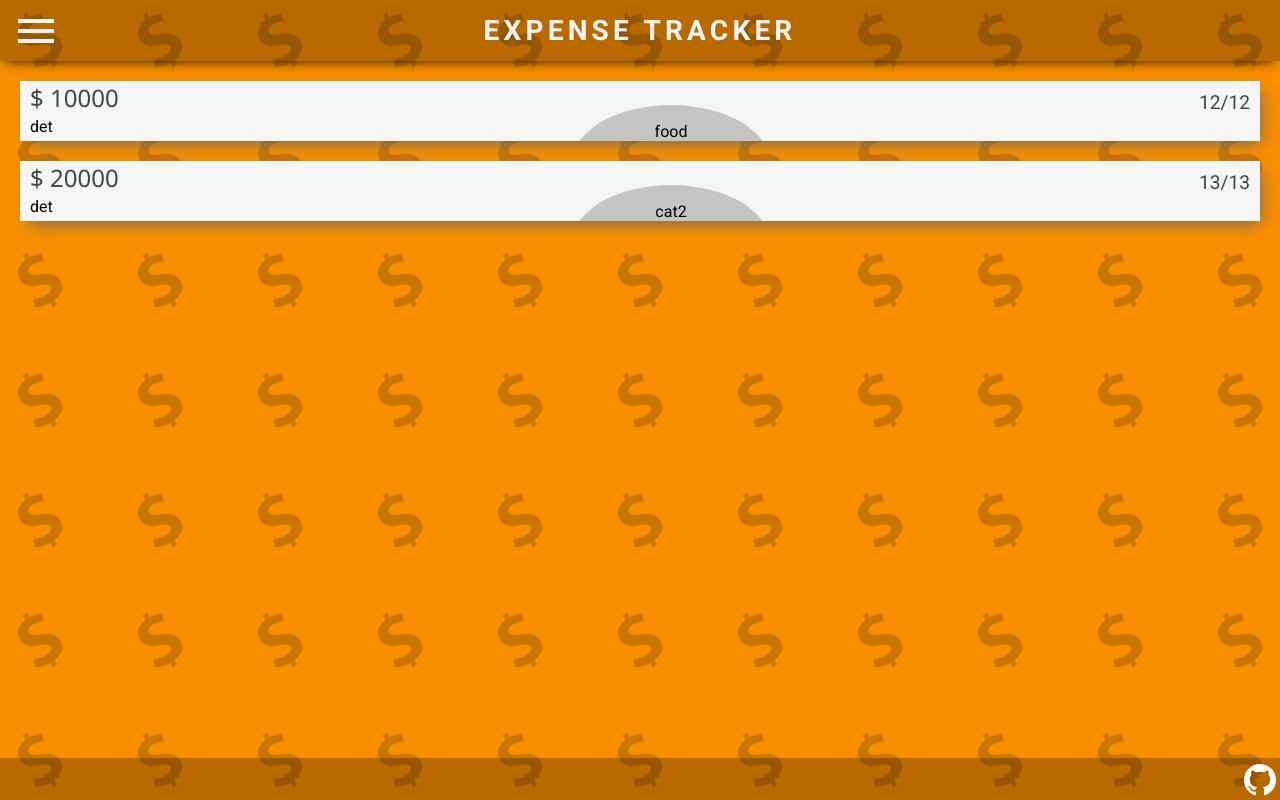
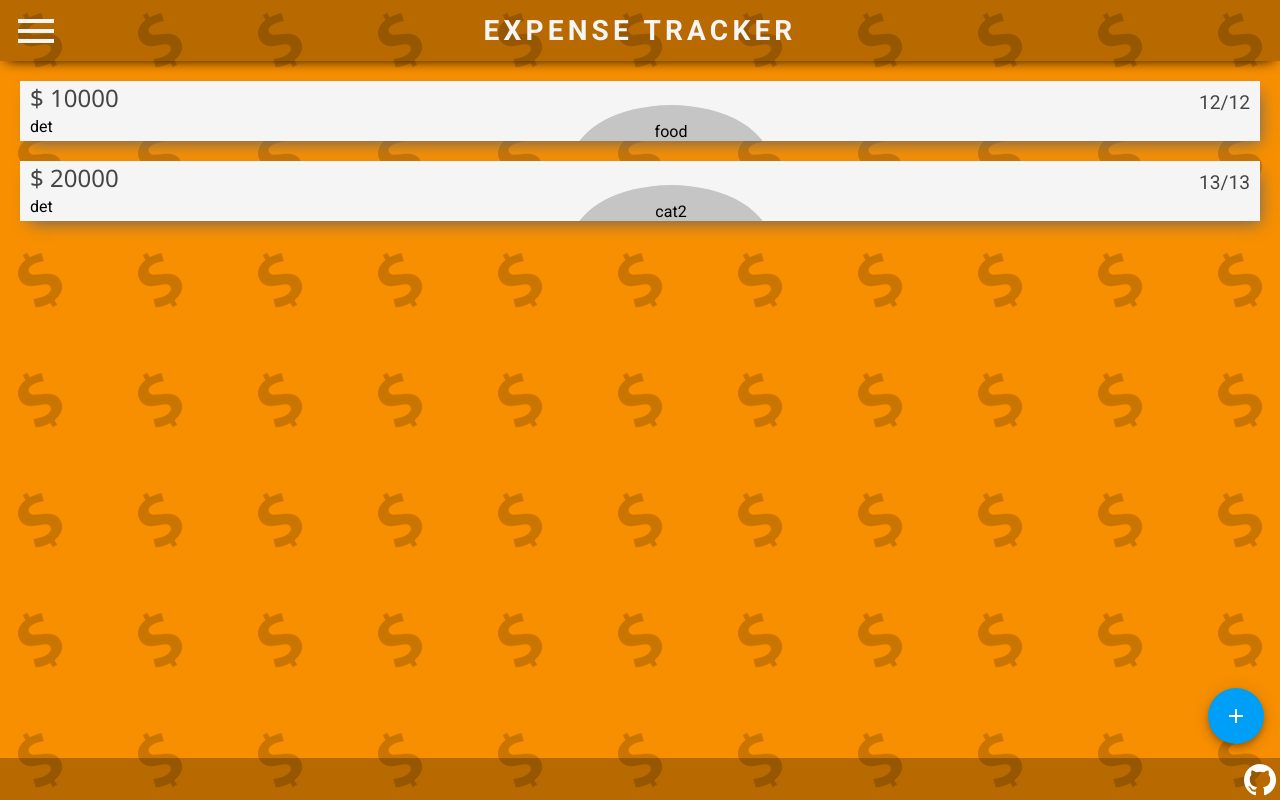
Before and after one commit to Zeitverschwender/expense-tracker-frontend, a React (Create React App) app: page / in a window 1280 px wide. Built offline with nearby package versions, Linux system fonts and the light colour scheme.

Commit message:
feat: Floating Action Button

```diff
--- a/src/App.js
+++ b/src/App.js
@@ -1,13 +1,29 @@
+import { createMuiTheme, ThemeProvider } from "@material-ui/core";
+
 import Home from "./containers/home/Home";
 
 import github from "./assets/images/iconmonstr-github-1.svg";
 import styles from "./App.module.scss";
 
+const theme = createMuiTheme({
+  palette: {
+    primary: {
+      main: "#F88F01",
+    },
+    secondary: {
+      main: "#009ff7",
+    },
+  },
+});
+
 function App() {
   return (
+    <ThemeProvider theme={theme}>
       <div className={styles.app}>
         <header className={styles.appHeader}>
-        <span className={"material-icons " + styles.sidemenuButton}>menu</span>
+          <span className={"material-icons " + styles.sidemenuButton}>
+            menu
+          </span>
           <h1>EXPENSE TRACKER</h1>
         </header>
         <Home />
@@ -22,6 +38,7 @@
           </a>
         </footer>
       </div>
+    </ThemeProvider>
   );
 }
 
--- a/src/containers/home/Home.js
+++ b/src/containers/home/Home.js
@@ -1,15 +1,24 @@
-import React from 'react'
-import PropTypes from 'prop-types'
-import ExpenseCardsContainer from '../../components/expenseCardsContainer/ExpenseCardsContainer'
+import React from "react";
+import PropTypes from "prop-types";
+import ExpenseCardsContainer from "../../components/expenseCardsContainer/ExpenseCardsContainer";
+import { Fab } from "@material-ui/core";
+import AddIcon from "@material-ui/icons/Add";
 
-const Home = props => {
-    return (
-        <ExpenseCardsContainer></ExpenseCardsContainer>
-    )
-}
+import styles from "./Home.module.scss";
 
-Home.propTypes = {
+const Home = (props) => {
+  return (
+    <React.Fragment>
+      <div className={styles.fab}>
+        <Fab color="secondary" size="large" aria-label="add">
+          <AddIcon />
+        </Fab>
+      </div>
+      <ExpenseCardsContainer></ExpenseCardsContainer>
+    </React.Fragment>
+  );
+};
 
-}
+Home.propTypes = {};
 
-export default Home
+export default Home;
--- /dev/null
+++ b/src/containers/home/Home.module.scss
@@ -0,0 +1,9 @@
+.fab {
+    position: absolute;
+    bottom: 3.5em;
+    right: 1em;
+
+    svg{
+        fill: white;
+    }
+}
```
Lines whose indentation alone changed are shown as unchanged.
